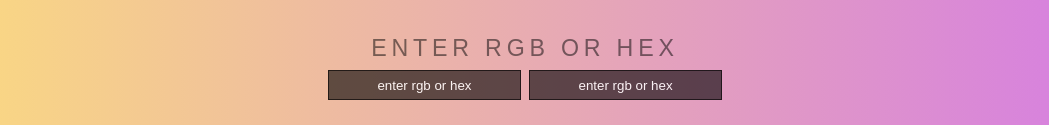
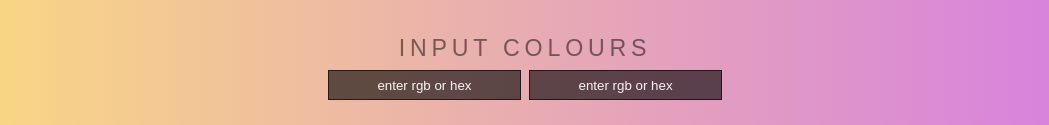
Before and after one commit to mklaso/gradient-generator, a website: page index.html in a window 1280 px wide. Shown: the part 242-367 px from the top of the page, without its empty margins (115-1164 px from the left). Drawn offline with Linux system fonts and the light colour scheme.

Commit message:
slight wording fix.

```diff
--- a/index.html
+++ b/index.html
@@ -28,7 +28,7 @@
     <h3></h3>
 
     <div class="middle_container">
-        <p class="emphasized" id="hex_text">Enter RGB or HEX</p>
+        <p class="emphasized" id="hex_text">Input colours</p>
         <input class='inputs input1' type='text' placeholder='enter rgb or hex'>
         <input class='inputs input2' type='text' placeholder='enter rgb or hex'>
     </div>
```
